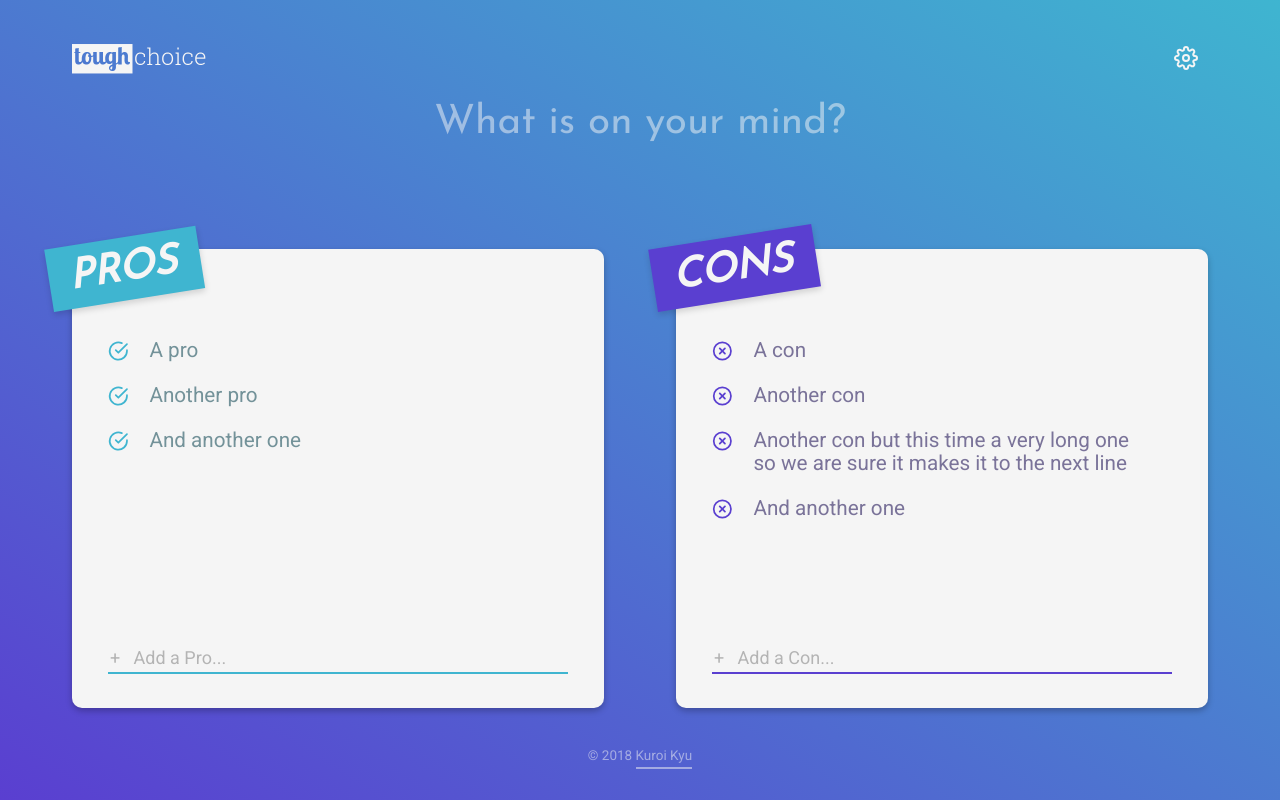
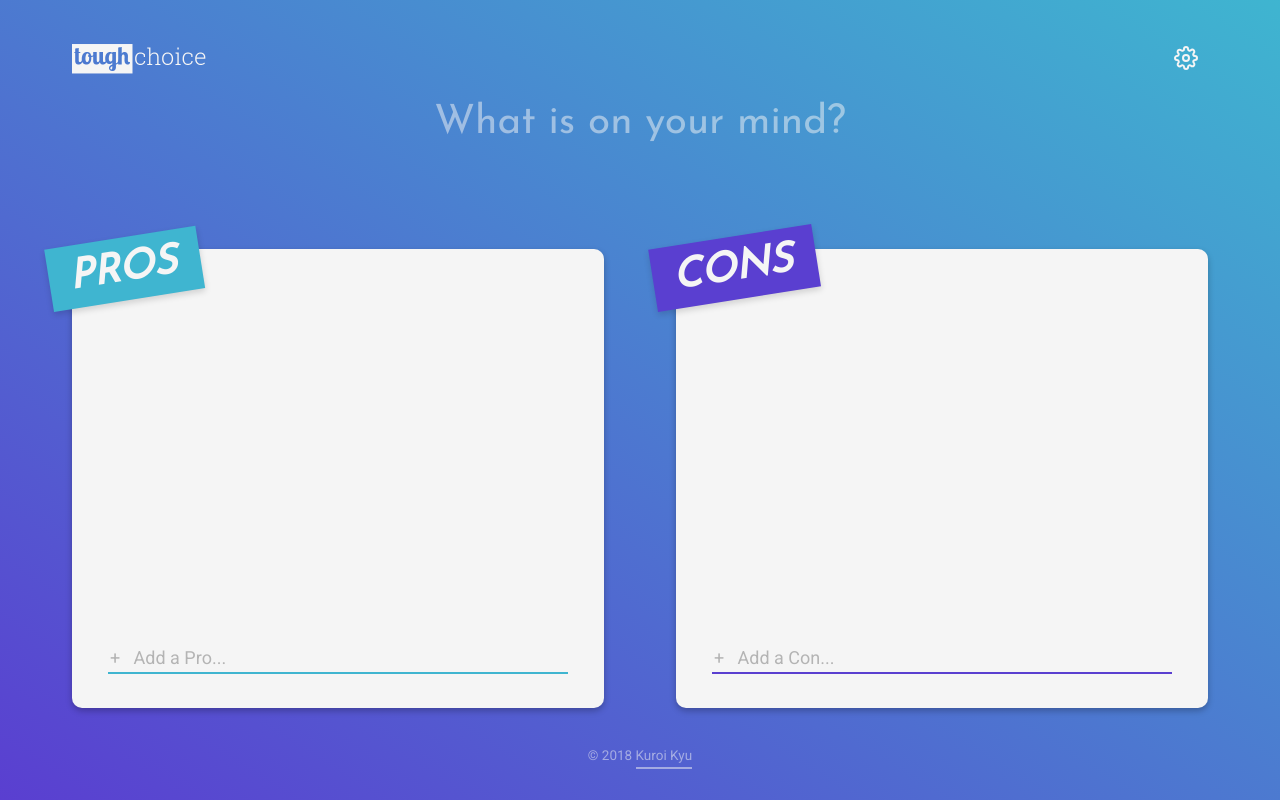
Before and after one commit to kuroikyu/tough-choice, a React (Create React App) app: page / in a window 1280 px wide. Built offline with nearby package versions, Linux system fonts and the light colour scheme.

Commit message:
🔥 Remove test state

```diff
--- a/src/App.js
+++ b/src/App.js
@@ -171,39 +171,8 @@ const Footer = styled.footer`
 class App extends Component {
   state = {
     title: '',
-    pros: [
-      {
-        id: 10001,
-        text: 'A pro',
-      },
-      {
-        id: 20002,
-        text: 'Another pro',
-      },
-      {
-        id: 30003,
-        text: 'And another one',
-      },
-    ],
-    cons: [
-      {
-        id: 10002,
-        text: 'A con',
-      },
-      {
-        id: 20003,
-        text: 'Another con',
-      },
-      {
-        id: 40003,
-        text:
-          'Another con but this time a very long one so we are sure it makes it to the next line',
-      },
-      {
-        id: 30004,
-        text: 'And another one',
-      },
-    ],
+    pros: [],
+    cons: [],
   };
 
   async componentWillMount() {
```
Also changed, not shown: 1 other file (tests, documents, lock files or other folders).
